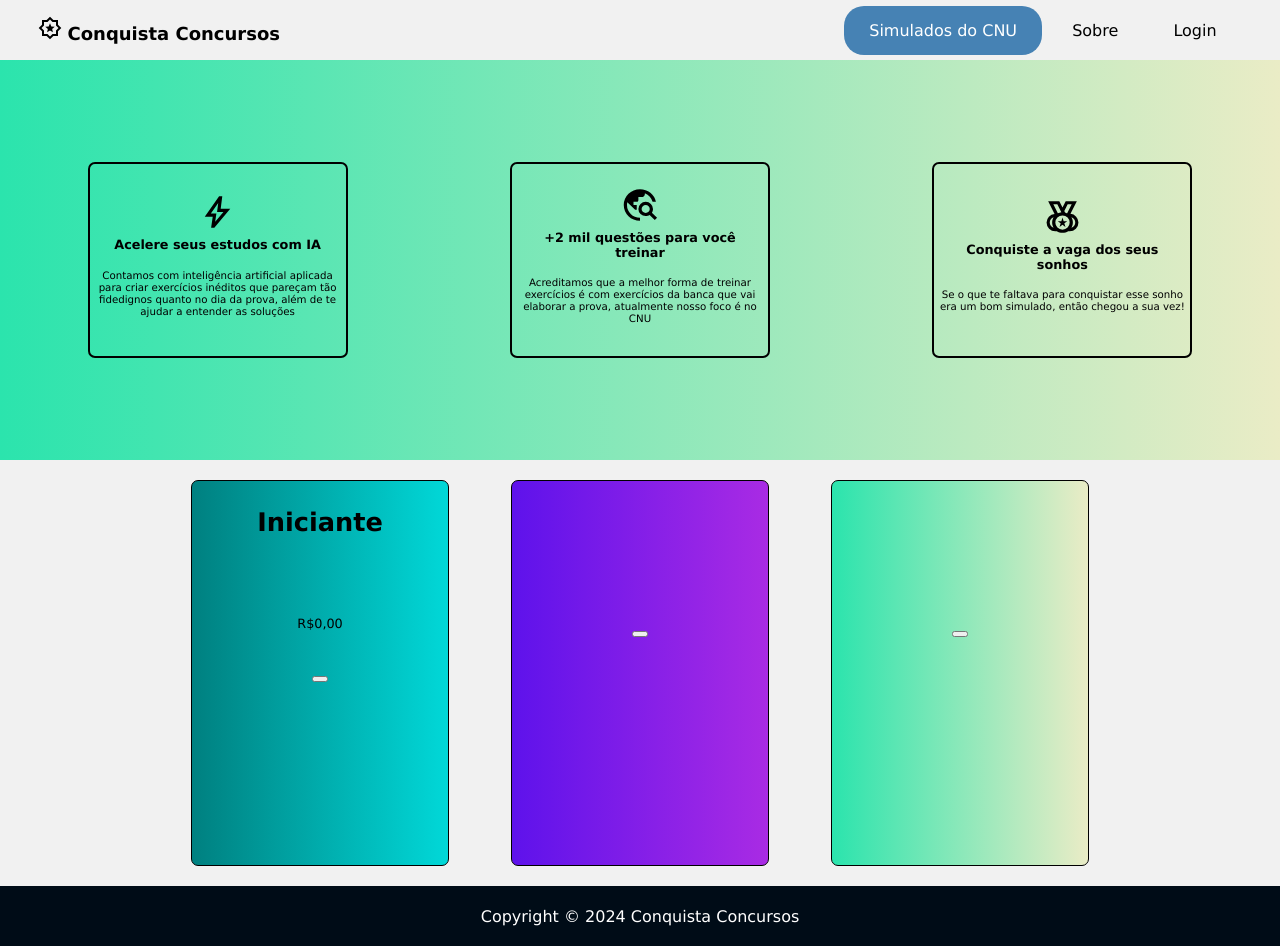
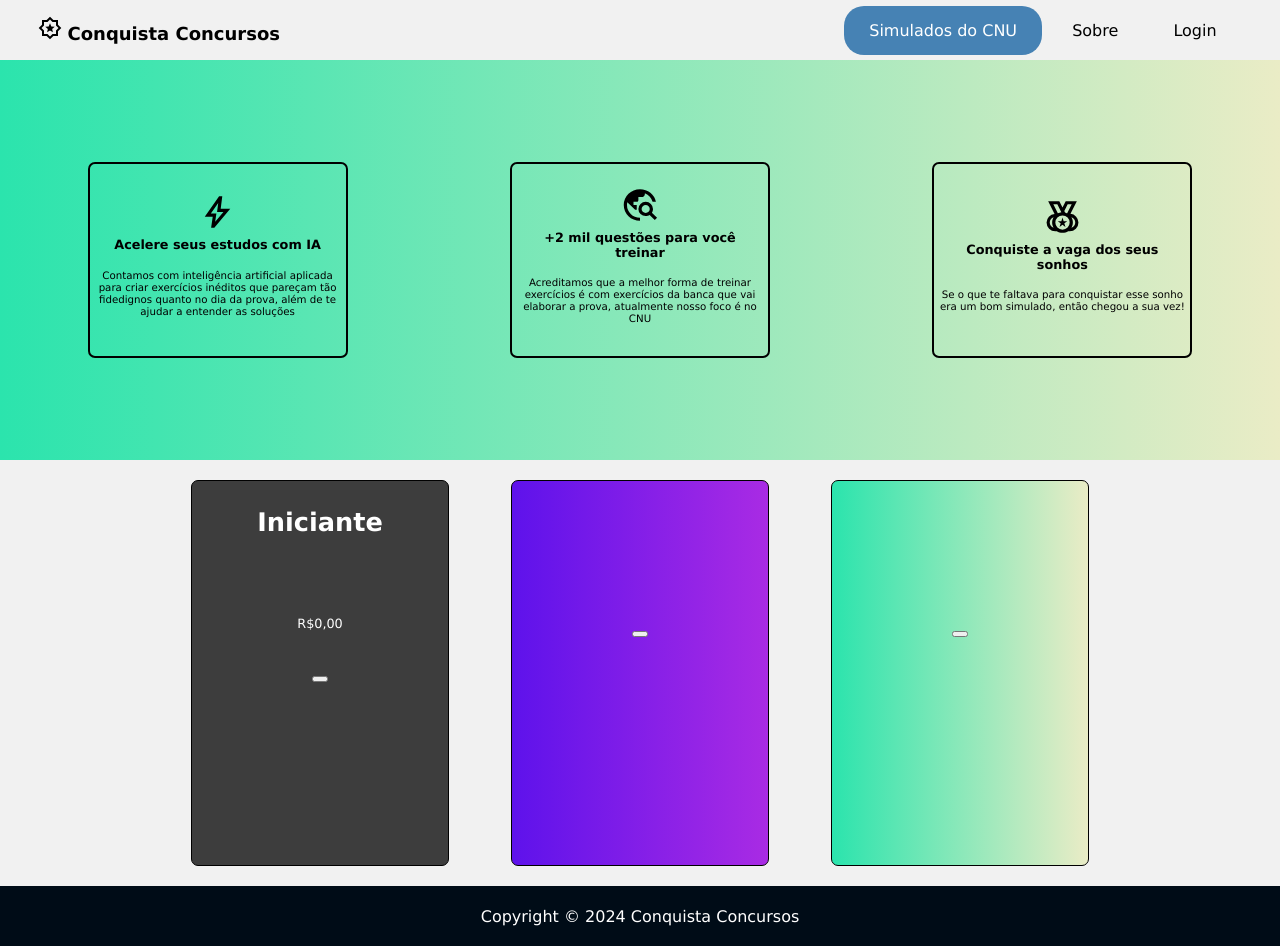
Before and after one commit to Voz-bonita/Conquista-Concursos, a SvelteKit app: page / in a window 1280 px wide. Built offline with nearby package versions, Linux system fonts and the light colour scheme.

Commit message:
Basic theme for basic plan

```diff
--- a/src/globals.css
+++ b/src/globals.css
@@ -6,8 +6,9 @@
     background: linear-gradient(90deg, #5e12eb, #a92be4)
 }
 
-.teal-theme {
-    background: linear-gradient(90deg, teal, rgb(1, 216, 216));
+.basic-theme {
+    background: rgb(61, 61, 61);
+    color: white;
 }
 
 .white-theme {
--- a/src/routes/+page.svelte
+++ b/src/routes/+page.svelte
@@ -29,7 +29,7 @@
 	</section>
 	<section class="grid-pricing white-theme">
 		<div class="grid-item">
-			<PricingCard plan_class="teal-theme" name="Iniciante" price="R$0,00" />
+			<PricingCard plan_class="basic-theme" name="Iniciante" price="R$0,00" />
 		</div>
 		<div class="grid-item">
 			<PricingCard plan_class="purple-theme" />
```
